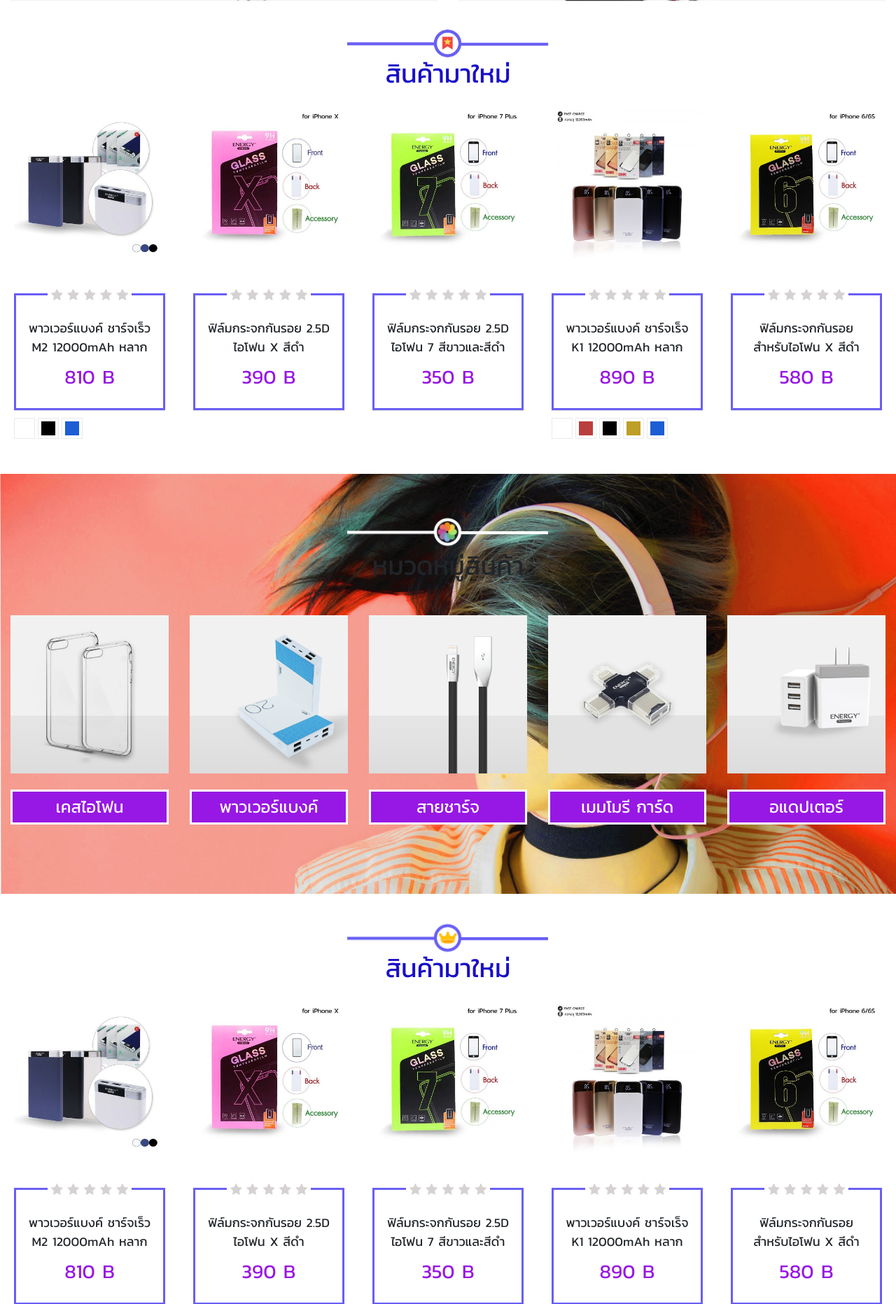
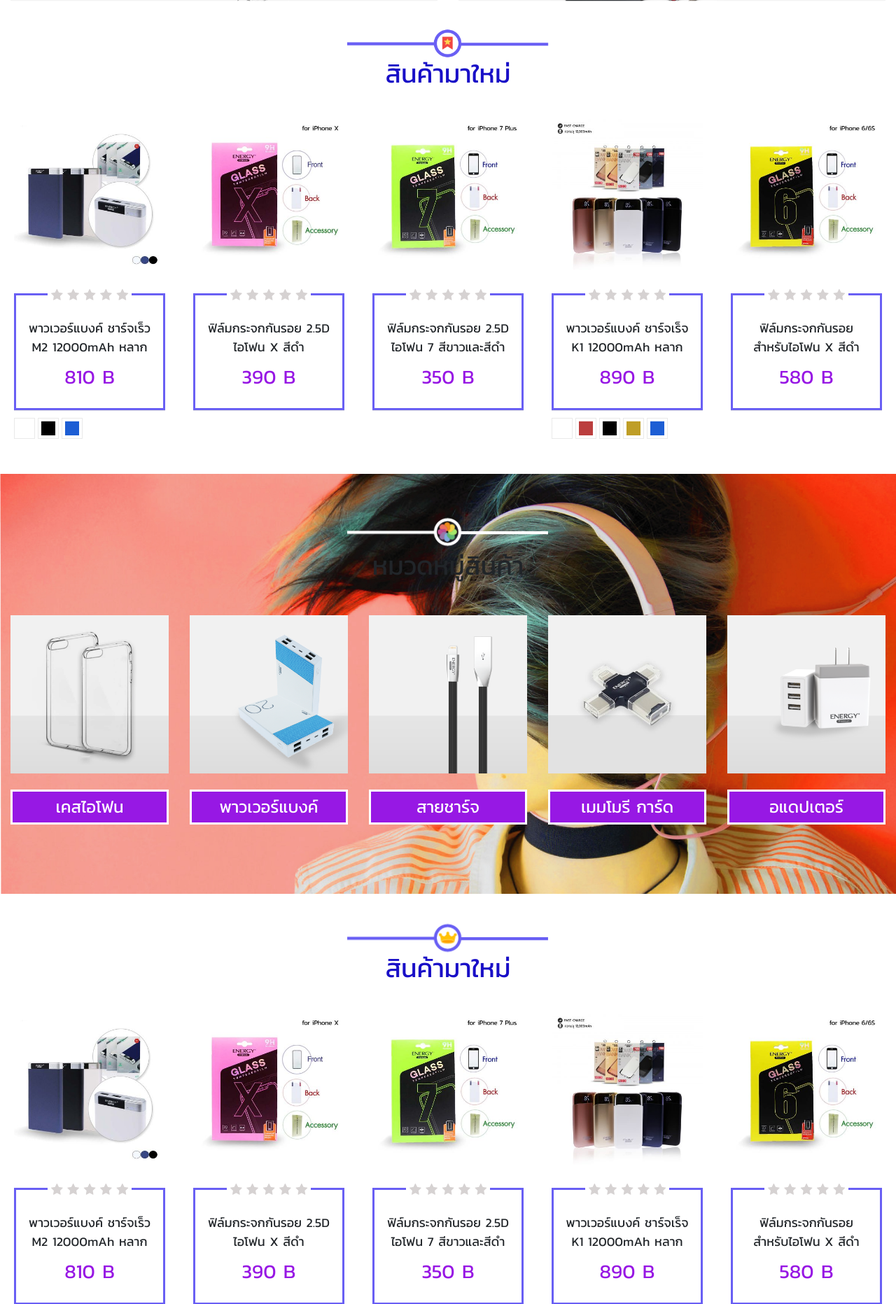
Before and after one commit to haritleksopee/iclick, a PHP site: page /home.php in a window 1280 px wide. Shown: the part 832-2695 px from the top of the page at 70% size. Run offline with PHP 8.4, Linux system fonts and the light colour scheme; some libraries are stand-ins or nearby versions.

Commit message:
Edit css

```diff
--- a/home.php
+++ b/home.php
@@ -70,7 +70,7 @@
             <div class="col-2-half">
               <div class="card home-product-card" style="width: 100%">
                 <div class="mb-3 overlay-img">
-                  <img class="card-img-top" src="assets/images/product/1.jpg" alt="Card image cap"  class="image-full">
+                  <img class="card-img-top image-full" src="assets/images/product/1.jpg" alt="Card image cap">
                   <div class="overlay">
                     <a href="#" class="text-overlay">
                         <i class="fa fa-plus overlay-icon-size" aria-hidden="true"></i>
@@ -115,7 +115,7 @@
             <div class="col-2-half">
               <div class="card home-product-card" style="width: 100%">
                 <div class="mb-3 overlay-img">
-                  <img class="card-img-top" src="assets/images/product/2.jpg" alt="Card image cap"  class="image-full">
+                  <img class="card-img-top image-full" src="assets/images/product/2.jpg" alt="Card image cap">
                   <div class="overlay">
                     <a href="#" class="text-overlay">
                         <i class="fa fa-plus overlay-icon-size" aria-hidden="true"></i>
@@ -153,7 +153,7 @@
             <div class="col-2-half">
               <div class="card home-product-card" style="width: 100%">
                 <div class="mb-3 overlay-img">
-                  <img class="card-img-top" src="assets/images/product/3.jpg" alt="Card image cap"  class="image-full">
+                  <img class="card-img-top image-full" src="assets/images/product/3.jpg" alt="Card image cap">
                   <div class="overlay">
                     <a href="#" class="text-overlay">
                         <i class="fa fa-plus overlay-icon-size" aria-hidden="true"></i>
@@ -191,7 +191,7 @@
             <div class="col-2-half">
               <div class="card home-product-card" style="width: 100%">
                 <div class="mb-3 overlay-img">
-                  <img class="card-img-top" src="assets/images/product/4.jpg" alt="Card image cap"  class="image-full">
+                  <img class="card-img-top image-full" src="assets/images/product/4.jpg" alt="Card image cap">
                   <div class="overlay">
                     <a href="#" class="text-overlay">
                         <i class="fa fa-plus overlay-icon-size" aria-hidden="true"></i>
@@ -241,7 +241,7 @@
             <div class="col-2-half">
               <div class="card home-product-card" style="width: 100%">
                 <div class="mb-3 overlay-img">
-                  <img class="card-img-top" src="assets/images/product/5.jpg" alt="Card image cap"  class="image-full">
+                  <img class="card-img-top image-full" src="assets/images/product/5.jpg" alt="Card image cap">
                   <div class="overlay">
                     <a href="#" class="text-overlay">
                         <i class="fa fa-plus overlay-icon-size" aria-hidden="true"></i>
@@ -352,7 +352,7 @@
             <div class="col-2-half">
               <div class="card home-product-card" style="width: 100%">
                 <div class="mb-3 overlay-img">
-                  <img class="card-img-top" src="assets/images/product/1.jpg" alt="Card image cap"  class="image-full">
+                  <img class="card-img-top image-full" src="assets/images/product/1.jpg" alt="Card image cap">
                   <div class="overlay">
                     <a href="#" class="text-overlay">
                         <i class="fa fa-plus overlay-icon-size" aria-hidden="true"></i>
@@ -397,7 +397,7 @@
             <div class="col-2-half">
               <div class="card home-product-card" style="width: 100%">
                 <div class="mb-3 overlay-img">
-                  <img class="card-img-top" src="assets/images/product/2.jpg" alt="Card image cap"  class="image-full">
+                  <img class="card-img-top image-full" src="assets/images/product/2.jpg" alt="Card image cap">
                   <div class="overlay">
                     <a href="#" class="text-overlay">
                         <i class="fa fa-plus overlay-icon-size" aria-hidden="true"></i>
@@ -435,7 +435,7 @@
             <div class="col-2-half">
               <div class="card home-product-card" style="width: 100%">
                 <div class="mb-3 overlay-img">
-                  <img class="card-img-top" src="assets/images/product/3.jpg" alt="Card image cap"  class="image-full">
+                  <img class="card-img-top image-full" src="assets/images/product/3.jpg" alt="Card image cap">
                   <div class="overlay">
                     <a href="#" class="text-overlay">
                         <i class="fa fa-plus overlay-icon-size" aria-hidden="true"></i>
@@ -487,7 +487,7 @@
             <div class="col-2-half">
               <div class="card home-product-card" style="width: 100%">
                 <div class="mb-3 overlay-img">
-                  <img class="card-img-top" src="assets/images/product/4.jpg" alt="Card image cap"  class="image-full">
+                  <img class="card-img-top image-full" src="assets/images/product/4.jpg" alt="Card image cap">
                   <div class="overlay">
                     <a href="#" class="text-overlay">
                         <i class="fa fa-plus overlay-icon-size" aria-hidden="true"></i>
@@ -537,7 +537,7 @@
             <div class="col-2-half">
               <div class="card home-product-card" style="width: 100%">
                 <div class="mb-3 overlay-img">
-                  <img class="card-img-top" src="assets/images/product/5.jpg" alt="Card image cap"  class="image-full">
+                  <img class="card-img-top image-full" src="assets/images/product/5.jpg" alt="Card image cap">
                   <div class="overlay">
                     <a href="#" class="text-overlay">
                         <i class="fa fa-plus overlay-icon-size" aria-hidden="true"></i>
@@ -580,7 +580,7 @@
             <div class="col-2-half">
               <div class="card home-product-card" style="width: 100%">
                 <div class="mb-3 overlay-img">
-                  <img class="card-img-top" src="assets/images/product/1.jpg" alt="Card image cap"  class="image-full">
+                  <img class="card-img-top image-full" src="assets/images/product/1.jpg" alt="Card image cap">
                   <div class="overlay">
                     <a href="#" class="text-overlay">
                         <i class="fa fa-plus overlay-icon-size" aria-hidden="true"></i>
@@ -625,7 +625,7 @@
             <div class="col-2-half">
               <div class="card home-product-card" style="width: 100%">
                 <div class="mb-3 overlay-img">
-                  <img class="card-img-top" src="assets/images/product/2.jpg" alt="Card image cap"  class="image-full">
+                  <img class="card-img-top image-full" src="assets/images/product/2.jpg" alt="Card image cap">
                   <div class="overlay">
                     <a href="#" class="text-overlay">
                         <i class="fa fa-plus overlay-icon-size" aria-hidden="true"></i>
@@ -663,7 +663,7 @@
             <div class="col-2-half">
               <div class="card home-product-card" style="width: 100%">
                 <div class="mb-3 overlay-img">
-                  <img class="card-img-top" src="assets/images/product/3.jpg" alt="Card image cap"  class="image-full">
+                  <img class="card-img-top image-full" src="assets/images/product/3.jpg" alt="Card image cap">
                   <div class="overlay">
                     <a href="#" class="text-overlay">
                         <i class="fa fa-plus overlay-icon-size" aria-hidden="true"></i>
@@ -701,7 +701,7 @@
             <div class="col-2-half">
               <div class="card home-product-card" style="width: 100%">
                 <div class="mb-3 overlay-img">
-                  <img class="card-img-top" src="assets/images/product/4.jpg" alt="Card image cap"  class="image-full">
+                  <img class="card-img-top image-full" src="assets/images/product/4.jpg" alt="Card image cap">
                   <div class="overlay">
                     <a href="#" class="text-overlay">
                         <i class="fa fa-plus overlay-icon-size" aria-hidden="true"></i>
@@ -751,7 +751,7 @@
             <div class="col-2-half">
               <div class="card home-product-card" style="width: 100%">
                 <div class="mb-3 overlay-img">
-                  <img class="card-img-top" src="assets/images/product/5.jpg" alt="Card image cap"  class="image-full">
+                  <img class="card-img-top image-full" src="assets/images/product/5.jpg" alt="Card image cap">
                   <div class="overlay">
                     <a href="#" class="text-overlay">
                         <i class="fa fa-plus overlay-icon-size" aria-hidden="true"></i>
@@ -903,34 +903,3 @@
 
   </body>
 </html>
-
-
-
-<!--                 <div class="card icon-banner baner-lace">
-                  <div class="card-body" style="padding: 0px;">
-                    <div class="flex-icon-banner">
-                      <img src="assets/images/slide/lace.png" class="img-carousel-auto mx-auto">
-                    </div>
-                  </div>
-                </div>
-
-
-                <div class="card icon-banner baner-photos"">
-                  <div class="card-body" style="padding: 0px;">
-                    <div class="flex-icon-banner">
-                      <img src="assets/images/slide/photos.png" class="img-carousel-auto mx-auto">
-                    </div>
-                  </div>
-                </div>
-
-                <div class="card icon-banner baner-crown">
-                  <div class="card-body" style="padding: 0px;">
-                    <div class="flex-icon-banner">
-                      <img src="assets/images/slide/crown.png" class="img-carousel-auto mx-auto">
-                    </div>
-                  </div>
-                </div>
-
-                  <div class="baner-shopnow">
-                    <a href="#" class="font-shop-now">SHOP NOW <i class="fa fa-caret-right" aria-hidden="true" style="color: darkgrey;"></i></a>
-                  </div> -->
```
Also changed, not shown: signup.php (added, +27 -0 lines).
